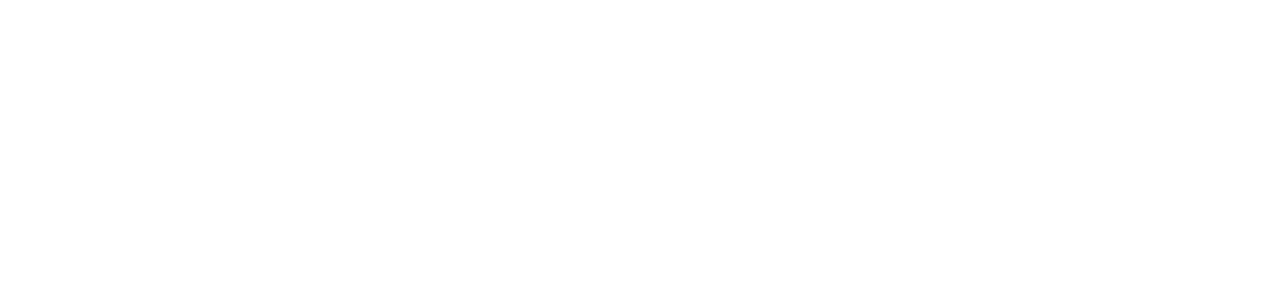
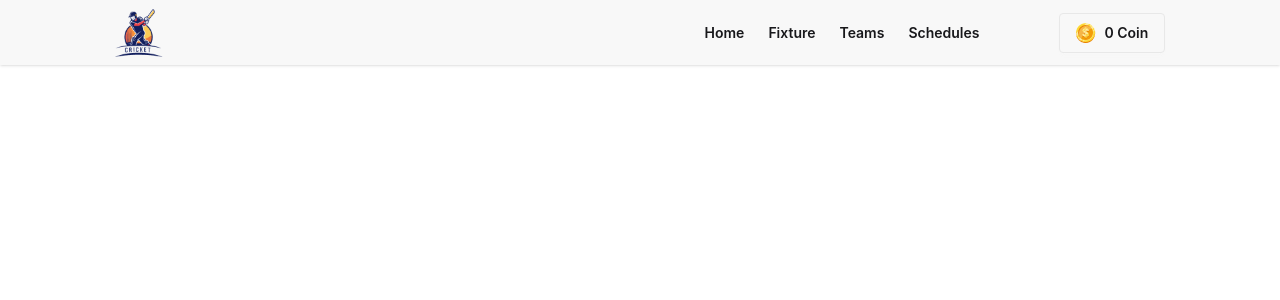
Before and after one commit to abutalha08/bpl-dream-11, a React (Vite) app: page / in a window 1280 px wide. Shown: the top 300 px of the page. Built offline with nearby package versions, Linux system fonts and the light colour scheme.

Commit message:
Navber created with responsiveness

```diff
--- a/src/App.jsx
+++ b/src/App.jsx
@@ -1,11 +1,12 @@
 
 import './App.css'
+import Navbar from './components/Navbar/Navbar'
 
 function App() {
 
   return (
     <>
-
+    <Navbar></Navbar>
     </>
   )
 }
--- /dev/null
+++ b/src/components/Navbar/Navbar.jsx
@@ -0,0 +1,49 @@
+import React from 'react';
+import dollarImg from "../../assets/DoubleDollar.png";
+import logoImg from "../../assets/logo.png"
+
+const Navbar = () => {
+    return (
+        <div className='max-w-full bg-base-200 shadow-sm'>
+            <div className='w-10/12 mx-auto'>
+
+           <div className="navbar">
+  <div className="navbar-start">
+    <div className="dropdown">
+      <div tabIndex={0} role="button" className="btn btn-ghost lg:hidden">
+        <svg xmlns="http://www.w3.org/2000/svg" className="h-5 w-5" fill="none" viewBox="0 0 24 24" stroke="currentColor"> <path strokeLinecap="round" strokeLinejoin="round" strokeWidth="2" d="M4 6h16M4 12h8m-8 6h16" /> </svg>
+      </div>
+      <ul
+        tabIndex="-1"
+        className="menu menu-sm dropdown-content bg-base-100 font-semibold rounded-box z-1 mt-3 w-52 p-2 shadow">
+        <li><a>Home</a></li>
+        <li><a>Fixture</a></li>
+        <li><a>Teams</a></li>
+        <li><a>Schedules</a></li>
+      </ul>
+    </div>
+    <a><img src= {logoImg} alt="Logo" className='w-12 h-12' /></a>
+  </div>
+
+  <div className="navbar-end flex items-center gap-16">
+  <div className="hidden lg:flex">
+    <ul className="menu menu-horizontal px-1 font-semibold">
+      <li><a>Home</a></li>
+        <li><a>Fixture</a></li>
+        <li><a>Teams</a></li>
+        <li><a>Schedules</a></li>
+    </ul>
+  </div>
+
+  <a className="btn flex items-center gap-2">
+      <img src={dollarImg} alt="" />
+      0 Coin
+    </a>
+  </div>
+</div>
+            </div>
+        </div>
+    );
+};
+
+export default Navbar;
```
